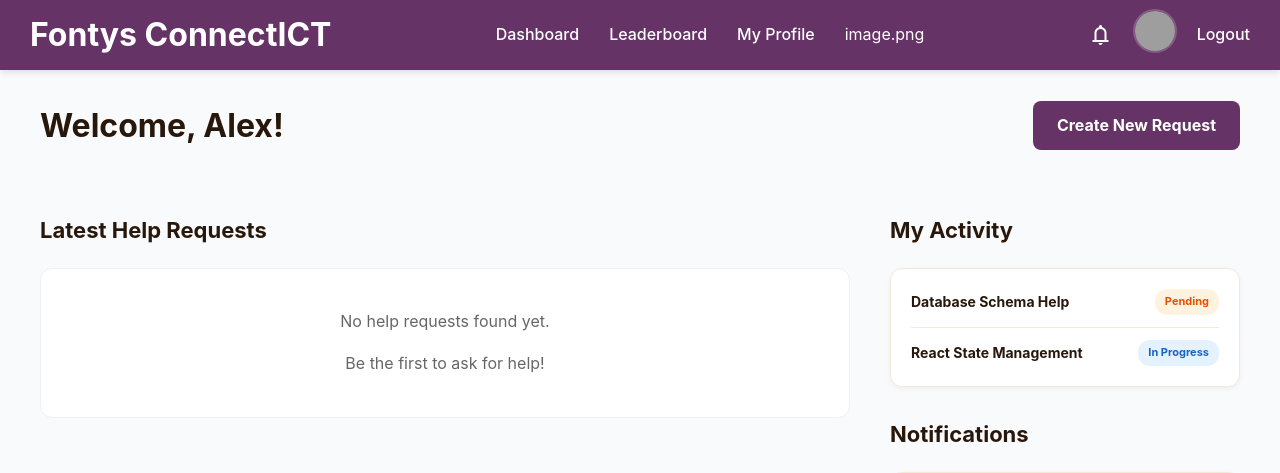
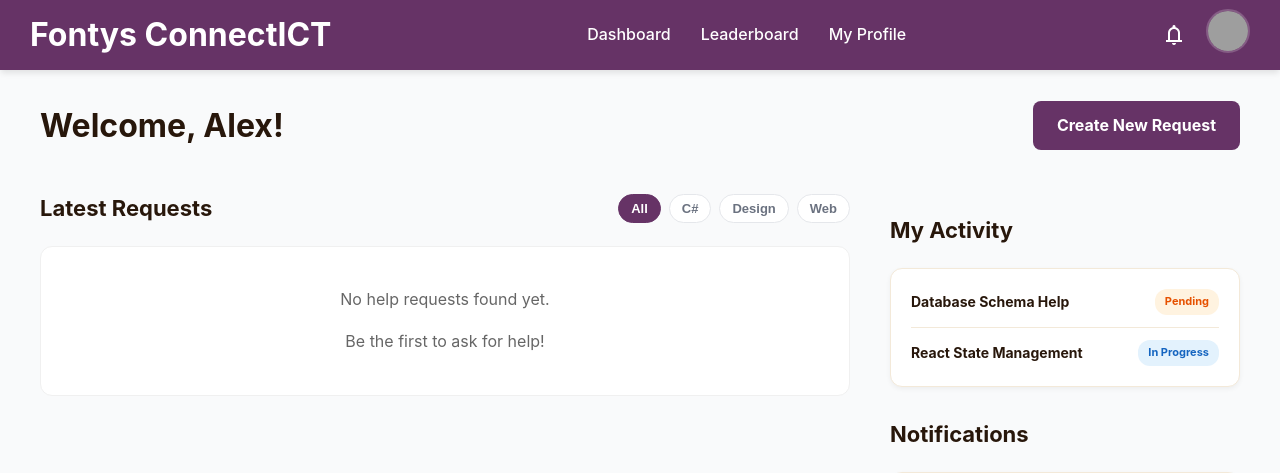
Before and after one commit to kucar37/helphub, a PHP site: page /index.php in a window 1280 px wide. Shown: the top 473 px of the page. Run offline with PHP 8.4, Linux system fonts and the light colour scheme; the visitor is signed in with stand-in values (Sample User, id 1); data that the repository does not hold is empty; grey boxes are pictures that could not be loaded.

Commit message:
interactive filters on requests, profile dropdown menu, request cards animation

```diff
--- a/assets/css/style.css
+++ b/assets/css/style.css
@@ -256,6 +256,7 @@ a.btn-purple:hover {
   box-shadow: 0 1px 3px rgba(0, 0, 0, 0.05);
   transition: all 0.2s ease-in-out;
   cursor: pointer;
+  animation: fadeIn 0.4s ease-out forwards;
 }
 
 .request-card:hover {
@@ -698,6 +699,154 @@ a.btn-purple:hover {
   font-size: 13px;
 }
 
+/* --- Filter Buttons (JS Feature) --- */
+.filter-buttons {
+  display: flex;
+  gap: 8px;
+}
+
+.filter-btn {
+  background: white;
+  border: 1px solid var(--border);
+  padding: 6px 12px;
+  border-radius: 20px;
+  font-size: 13px;
+  font-weight: 600;
+  color: var(--text-muted);
+  cursor: pointer;
+  transition: all 0.2s;
+}
+
+.filter-btn:hover {
+  background: #f3f4f6;
+  color: var(--text-main);
+}
+
+.filter-btn.active {
+  background-color: var(--primary);
+  color: white;
+  border-color: var(--primary);
+}
+
+@keyframes fadeIn {
+  from {
+    opacity: 0;
+    transform: translateY(10px);
+  }
+  to {
+    opacity: 1;
+    transform: translateY(0);
+  }
+}
+
+/* --- Profile Dropdown --- */
+
+.profile-dropdown-container {
+  position: relative;
+}
+
+.profile-trigger {
+  cursor: pointer;
+  transition: transform 0.2s;
+}
+
+.profile-trigger:hover {
+  transform: scale(1.05);
+}
+
+.dropdown-menu {
+  display: none;
+  position: absolute;
+  top: 50px;
+  right: 0;
+  background: white;
+  width: 200px;
+  border-radius: 12px;
+  box-shadow: 0 4px 12px rgba(0, 0, 0, 0.15);
+  border: 1px solid var(--border);
+  z-index: 100;
+  overflow: hidden;
+  animation: fadeIn 0.2s ease-out;
+}
+
+.dropdown-menu.show {
+  display: block;
+}
+
+.menu-header {
+  padding: 12px 16px;
+  background-color: #f9fafb;
+  font-size: 14px;
+  color: var(--text-main);
+}
+
+.dropdown-menu hr {
+  margin: 0;
+  border: none;
+  border-top: 1px solid var(--border);
+}
+
+.menu-item {
+  display: flex;
+  align-items: center;
+  gap: 10px;
+  padding: 12px 16px;
+  color: var(--text-main);
+  font-size: 14px;
+  transition: background 0.2s;
+}
+
+.menu-item:hover {
+  background-color: #f3f4f6;
+  text-decoration: none !important;
+}
+
+.menu-item.danger {
+  color: #ef4444;
+}
+
+.menu-item.danger:hover {
+  background-color: #fef2f2;
+}
+
+.menu-item .material-symbols-outlined {
+  font-size: 18px;
+}
+
+/* --- Animations --- */
+
+@keyframes fadeInUp {
+  from {
+    opacity: 0;
+    transform: translateY(20px); /* start lower */
+  }
+  to {
+    opacity: 1;
+    transform: translateY(0); /* end in correct position */
+  }
+}
+
+.request-card {
+  animation: fadeInUp 0.5s ease-out forwards;
+  opacity: 0;
+}
+
+.request-card:nth-child(1) {
+  animation-delay: 0.1s;
+}
+.request-card:nth-child(2) {
+  animation-delay: 0.2s;
+}
+.request-card:nth-child(3) {
+  animation-delay: 0.3s;
+}
+.request-card:nth-child(4) {
+  animation-delay: 0.4s;
+}
+.request-card:nth-child(5) {
+  animation-delay: 0.5s;
+}
+
 /* =========================================
      10. RESPONSIVE MEDIA QUERIES
      ========================================= */
--- /dev/null
+++ b/assets/js/main.js
@@ -0,0 +1,50 @@
+function toggleDropdown() {
+  const menu = document.getElementById("userMenu");
+  menu.classList.toggle("show");
+}
+
+document.addEventListener("DOMContentLoaded", function () {
+  const filterBtns = document.querySelectorAll(".filter-btn");
+  const cards = document.querySelectorAll(".request-card");
+
+  if (filterBtns.length > 0) {
+    filterBtns.forEach((btn) => {
+      btn.addEventListener("click", () => {
+        filterBtns.forEach((b) => b.classList.remove("active"));
+        btn.classList.add("active");
+
+        const filterValue = btn.getAttribute("data-filter");
+
+        cards.forEach((card) => {
+          const cardCategory = card.getAttribute("data-category");
+
+          if (
+            filterValue === "all" ||
+            (cardCategory && cardCategory.includes(filterValue))
+          ) {
+            card.style.display = "block";
+            card.style.animation = "none";
+            card.offsetHeight;
+            card.style.animation = "fadeIn 0.4s ease-out forwards";
+          } else {
+            card.style.display = "none";
+          }
+        });
+      });
+    });
+  }
+
+  window.addEventListener("click", function (e) {
+    const menu = document.getElementById("userMenu");
+    const trigger = document.querySelector(".profile-trigger");
+
+    if (
+      menu &&
+      menu.classList.contains("show") &&
+      !menu.contains(e.target) &&
+      !trigger.contains(e.target)
+    ) {
+      menu.classList.remove("show");
+    }
+  });
+});
--- a/create_request.php
+++ b/create_request.php
@@ -51,7 +51,6 @@ if ($_SERVER['REQUEST_METHOD'] == 'POST') {
             <div class="form-group">
                 <label for="category" class="form-label">Category / Subject</label>
                 <select id="category" name="category" class="form-input form-select">
-                    <option value="Java">Java</option>
                     <option value="C#">C#</option>
                     <option value="Web Development">Web Development</option>
                     <option value="Database">Database</option>
--- a/includes/header.php
+++ b/includes/header.php
@@ -18,28 +18,50 @@ if (!isset($_SESSION['user_id']) && basename($_SERVER['PHP_SELF']) != 'login.php
     <title>Fontys ConnectICT</title>
     <link rel="stylesheet" href="assets/css/style.css">
     <link rel="stylesheet" href="https://fonts.googleapis.com/css2?family=Material+Symbols+Outlined" />
+    <script src="/assets/js/main.js" defer></script>
 </head>
 
 <body>
     <header>
         <div class="header-left">
-            <h1>Fontys ConnectICT</h1>
+            <a href="index.php">
+                <h1>Fontys ConnectICT</h1>
+            </a>
         </div>
 
         <nav class="header-center">
             <a href="index.php">Dashboard</a>
             <a href="leaderboard.php">Leaderboard</a>
-            <a href="profile.php">My Profile</a>image.png
+            <a href="profile.php">My Profile</a>
 
         </nav>
 
         <div class="header-right">
-            <span class="material-symbols-outlined">notifications</span>
+            <span class="material-symbols-outlined" style="cursor: pointer;">notifications</span>
 
-            <a href="profile.php">
-                <img src="https://i.pravatar.cc/150?img=11" alt="Profile" class="profile-pic">
-            </a>
+            <div class="profile-dropdown-container">
 
-            <a href="logout.php">Logout</a>
+                <div class="profile-trigger" onclick="toggleDropdown()">
+                    <img src="https://i.pravatar.cc/150?u=<?= $_SESSION['user_id'] ?>" alt="Profile" class="profile-pic">
+                </div>
+
+                <div class="dropdown-menu" id="userMenu">
+                    <div class="menu-header">
+                        <strong><?= htmlspecialchars($_SESSION['full_name']) ?></strong>
+                    </div>
+                    <hr>
+                    <a href="profile.php" class="menu-item">
+                        <span class="material-symbols-outlined">person</span> My Profile
+                    </a>
+                    <a href="edit_profile.php" class="menu-item">
+                        <span class="material-symbols-outlined">settings</span> Settings
+                    </a>
+                    <hr>
+                    <a href="logout.php" class="menu-item danger">
+                        <span class="material-symbols-outlined">logout</span> Logout
+                    </a>
+                </div>
+
+            </div>
         </div>
     </header>
--- a/index.php
+++ b/index.php
@@ -2,7 +2,7 @@
 include 'includes/header.php';
 include 'includes/db.php';
 
-// etch requests from the database
+// fetch requests from the database
 $stmt = $pdo->query("
     SELECT r.*, u.full_name
     FROM requests r
@@ -23,12 +23,20 @@ $requests = $stmt->fetchAll(PDO::FETCH_ASSOC);
 
     <div class="dashboard-grid">
         <div class="left-column">
-            <h3 class="section-title">Latest Help Requests</h3>
+            <div class="section-header" style="display: flex; justify-content: space-between; align-items: center; margin-bottom: 20px;">
+                <h3 class="section-title" style="margin: 0;">Latest Requests</h3>
 
+                <div class="filter-buttons">
+                    <button class="filter-btn active" data-filter="all">All</button>
+                        <button class="filter-btn" data-filter="C#">C#</button>
+                    <button class="filter-btn" data-filter="Design">Design</button>
+                    <button class="filter-btn" data-filter="Web">Web</button>
+                </div>
+            </div>
             <?php if (count($requests) > 0): ?>
                 <?php foreach ($requests as $req): ?>
 
-                    <div class="request-card">
+                    <div class="request-card" data-category="<?= htmlspecialchars($req['category']) ?>">
                         <div class="card-header">
                             <img src="https://i.pravatar.cc/150?u=<?= $req['user_id'] ?>" alt="User" class="user-avatar"> <span class="user-name">Posted by <?= htmlspecialchars($req['full_name']) ?></span>
 
```
